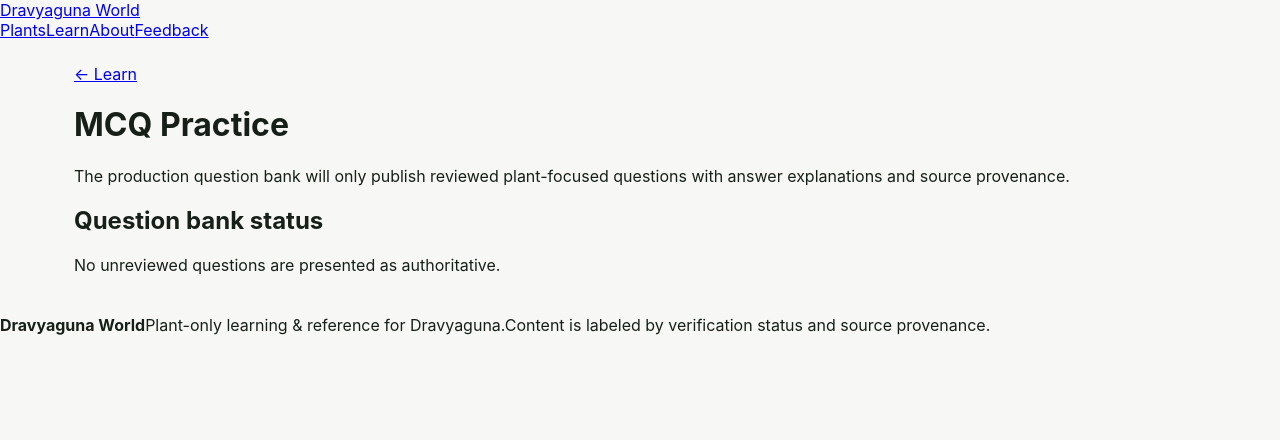
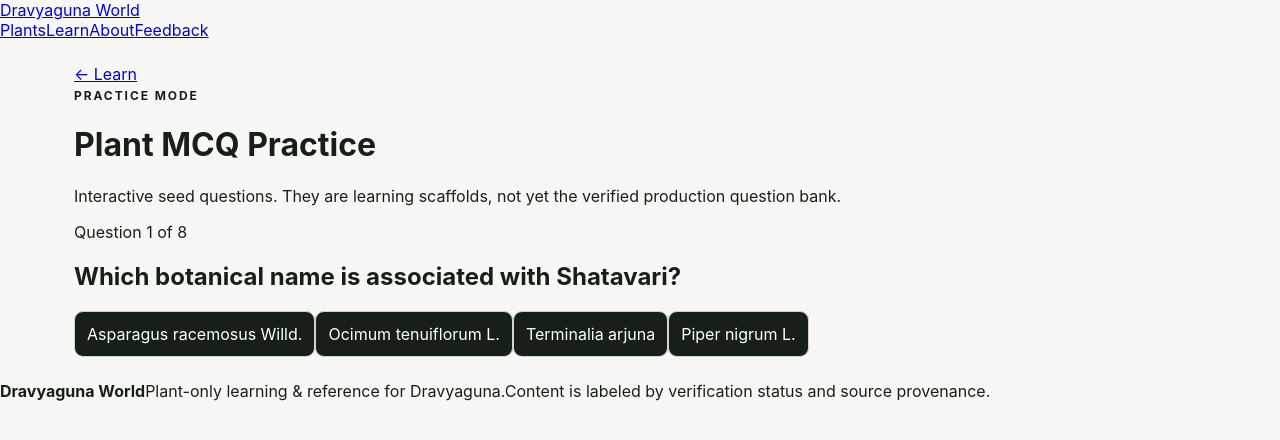
Before and after one commit to aanandkumar799/Dravyaguna-World, a Next.js app: page /learn/mcq in a window 1280 px wide. Shown: the top 440 px of the page. Built offline with nearby package versions, Linux system fonts and the light colour scheme.

Commit message:
Build complete website experience foundation

```diff
--- a/app/learn/mcq/page.tsx
+++ b/app/learn/mcq/page.tsx
@@ -1 +1,6 @@
-import Link from "next/link";export default function MCQ(){return <main className="shell"><Link href="/learn">← Learn</Link><h1>MCQ Practice</h1><p>The production question bank will only publish reviewed plant-focused questions with answer explanations and source provenance.</p><article><h2>Question bank status</h2><p>No unreviewed questions are presented as authoritative.</p></article></main>}
+"use client";
+import { useMemo, useState } from "react";
+import Link from "next/link";
+import { plantCatalog } from "../../../lib/plant/catalog";
+const questions=plantCatalog.slice(0,8).map((p,i)=>({id:p.id,q:`Which botanical name is associated with ${p.names.sanskrit?.[0] ?? p.slug}?`,options:[p.identity.botanicalName,"Ocimum tenuiflorum L.","Terminalia arjuna","Piper nigrum L."],answer:0,source:p.sources[0]?.title}));
+export default function MCQ(){const [index,setIndex]=useState(0);const [selected,setSelected]=useState<number|null>(null);const q=questions[index];const next=()=>{setSelected(null);setIndex((index+1)%questions.length)};return <main className="shell page"><Link href="/learn">← Learn</Link><header className="page-heading"><span className="eyebrow">PRACTICE MODE</span><h1>Plant MCQ Practice</h1><p>Interactive seed questions. They are learning scaffolds, not yet the verified production question bank.</p></header><article className="quiz-card"><span className="muted">Question {index+1} of {questions.length}</span><h2>{q.q}</h2><div className="options">{q.options.map((o,i)=><button className={selected===i ? (i===q.answer?"correct":"wrong") : ""} disabled={selected!==null} onClick={()=>setSelected(i)} key={o}>{o}</button>)}</div>{selected!==null&&<div className="result"><strong>{selected===q.answer?"Correct":"Review this answer"}</strong><p>Source: {q.source ?? "Source pending review."}</p><button onClick={next}>Next question →</button></div>}</article></main>}
```
